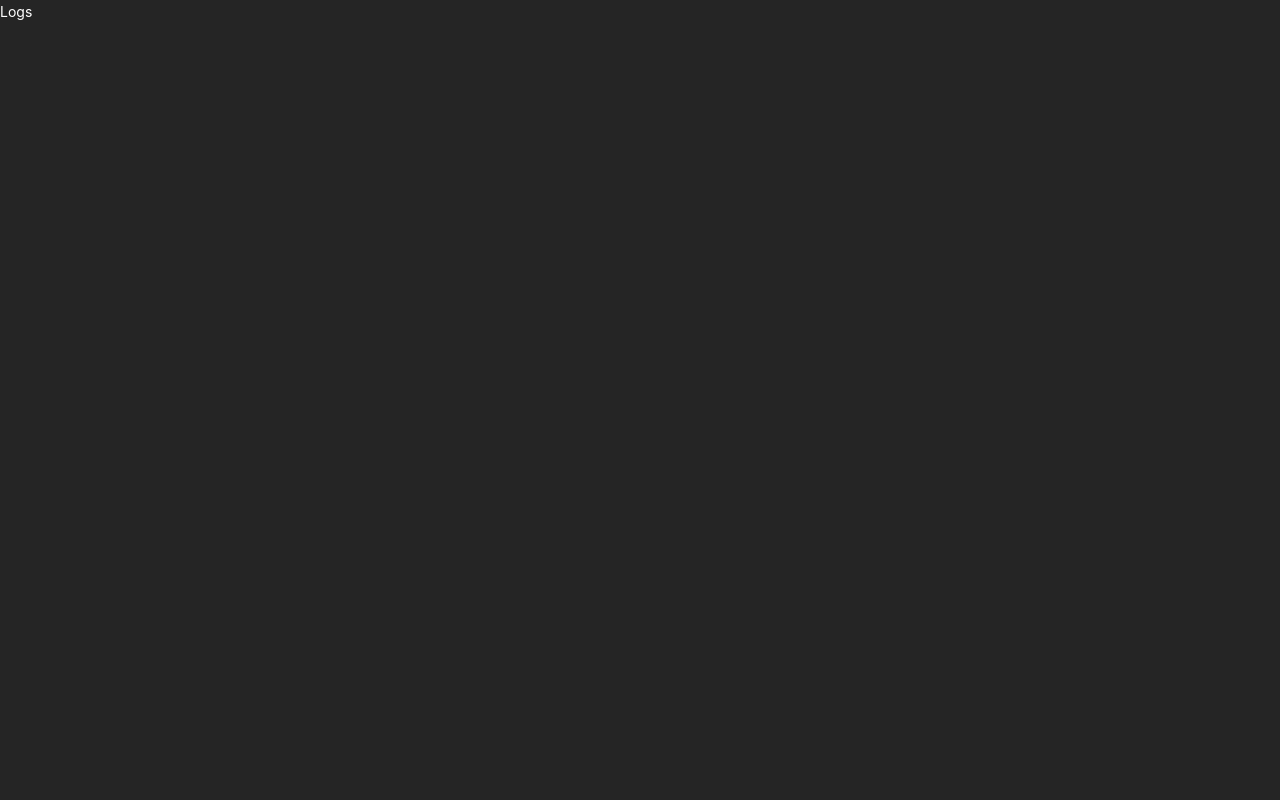
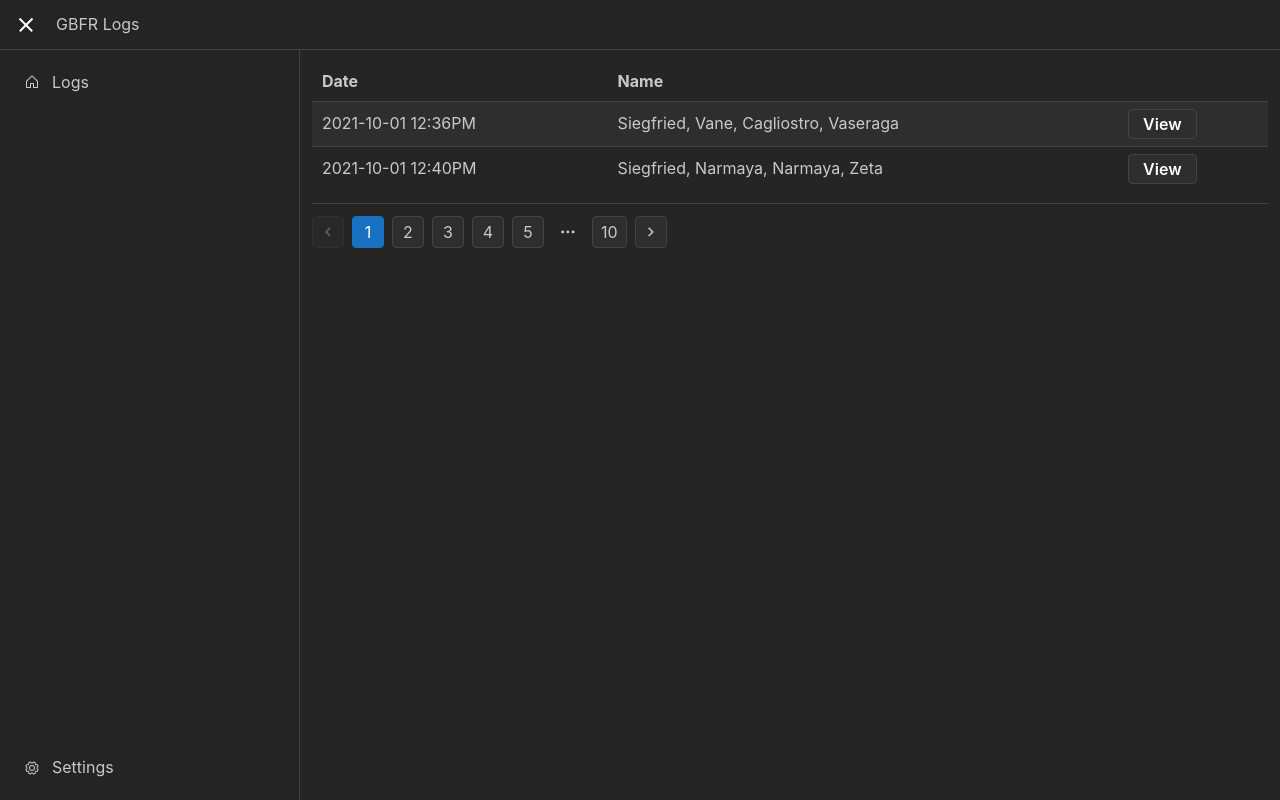
Before and after one commit to false-spring/gbfr-logs, a React (Vite) app: page /logs in a window 1280 px wide. Built offline with nearby package versions, Linux system fonts and the light colour scheme.

Commit message:
wip: Integrate and use Mantine UI library

```diff
--- /dev/null
+++ b/postcss.config.cjs
@@ -0,0 +1,14 @@
+module.exports = {
+  plugins: {
+    "postcss-preset-mantine": {},
+    "postcss-simple-vars": {
+      variables: {
+        "mantine-breakpoint-xs": "36em",
+        "mantine-breakpoint-sm": "48em",
+        "mantine-breakpoint-md": "62em",
+        "mantine-breakpoint-lg": "75em",
+        "mantine-breakpoint-xl": "88em",
+      },
+    },
+  },
+};
--- a/src/App.css
+++ b/src/App.css
@@ -1,11 +1,3 @@
-body {
-  margin: 0;
-}
-
-td {
-  padding: 0;
-}
-
 .app {
   height: 100vh;
   overflow: hidden;
@@ -58,7 +50,7 @@ td {
 }
 
 .titlebar-button:hover {
-  background: #5bbec3;
+  background: var(--mantine-color-blue-light-color);
 }
 
 .footer {
@@ -121,6 +113,7 @@ td {
 }
 
 .table .header-column {
+  font-size: 14px;
   width: 4.5rem;
 }
 
@@ -144,6 +137,8 @@ td {
 .table .player-row,
 .table .skill-row,
 .table .damage-bar {
+  color: white;
+  font-size: 14px;
   height: 27px;
 }
 
--- a/src/App.tsx
+++ b/src/App.tsx
@@ -1,7 +1,7 @@
 import { BrowserRouter, Routes, Route } from "react-router-dom";
 
 import Meter from "./pages/Meter";
-import Logs from "./pages/Logs";
+import Logs, { LogIndexPage, LogViewPage, SettingsPage } from "./pages/Logs";
 
 import "./App.css";
 
@@ -10,7 +10,11 @@ const App = () => {
     <BrowserRouter>
       <Routes>
         <Route path="/" element={<Meter />} />
-        <Route path="/logs" element={<Logs />} />
+        <Route path="/logs" element={<Logs />}>
+          <Route index element={<LogIndexPage />} />
+          <Route path=":id" element={<LogViewPage />} />
+          <Route path="settings" element={<SettingsPage />} />
+        </Route>
       </Routes>
     </BrowserRouter>
   );
--- a/src/components/Titlebar.tsx
+++ b/src/components/Titlebar.tsx
@@ -1,6 +1,7 @@
 import { appWindow } from "@tauri-apps/api/window";
 import { Minus, Camera, ClipboardText } from "@phosphor-icons/react";
 import { exportScreenshotToClipboard } from "../utils";
+import { Tooltip } from "@mantine/core";
 
 export const Titlebar = ({ onExportTextToClipboard }: { onExportTextToClipboard: () => void }) => {
   const onMinimize = () => {
@@ -12,12 +13,16 @@ export const Titlebar = ({ onExportTextToClipboard }: { onExportTextToClipboard:
     <div data-tauri-drag-region className="titlebar transparent-bg font-sm">
       <div data-tauri-drag-region className="titlebar-left"></div>
       <div data-tauri-drag-region className="titlebar-right">
+        <Tooltip label="Copy text to clipboard" color="dark">
           <div className="titlebar-button" id="titlebar-text-export" onClick={onExportTextToClipboard}>
             <ClipboardText size={16} />
           </div>
+        </Tooltip>
+        <Tooltip label="Copy screenshot to clipboard" color="dark">
           <div className="titlebar-button" id="titlebar-snapshot" onClick={exportScreenshotToClipboard}>
             <Camera size={16} />
           </div>
+        </Tooltip>
         <div className="titlebar-button" id="titlebar-minimize" onClick={onMinimize}>
           <Minus size={16} />
         </div>
--- a/src/main.tsx
+++ b/src/main.tsx
@@ -2,11 +2,27 @@ import React from "react";
 import ReactDOM from "react-dom/client";
 import App from "./App";
 
+import "@mantine/core/styles.css";
 import "@fontsource-variable/noto-sans";
 import "./styles.css";
 
+import { createTheme, MantineProvider } from "@mantine/core";
+
+const theme = createTheme({
+  fontFamily: '"Noto Sans Variable", Inter, Avenir, Helvetica, Arial, sans-serif',
+  fontSizes: {
+    xs: "10",
+    sm: "12",
+    md: "14",
+    lg: "16",
+    xl: "18",
+  },
+});
+
 ReactDOM.createRoot(document.getElementById("root") as HTMLElement).render(
   <React.StrictMode>
-    <App />
+    <MantineProvider theme={theme} defaultColorScheme="dark">
+      <App />
+    </MantineProvider>
   </React.StrictMode>
 );
--- a/src/pages/Logs.tsx
+++ b/src/pages/Logs.tsx
@@ -1,7 +1,138 @@
 import "./Logs.css";
 
-const Logs = () => {
-  return <div className="log-window">Logs</div>;
+import {
+  AppShell,
+  Box,
+  Burger,
+  Button,
+  Divider,
+  Group,
+  NavLink,
+  Table,
+  Text,
+  Pagination,
+  Fieldset,
+  Slider,
+  Select,
+  Stack,
+} from "@mantine/core";
+import { useDisclosure } from "@mantine/hooks";
+import { Gear, House } from "@phosphor-icons/react";
+import { Link, Outlet, useParams } from "react-router-dom";
+
+const LogViewPage = () => {
+  const { id } = useParams();
+
+  return (
+    <Box>
+      <Text>
+        <Link to="/logs">Back</Link>
+      </Text>
+      <Divider my="sm" />
+      <Text>Log View ({id})</Text>
+    </Box>
+  );
 };
 
-export default Logs;
+const LogIndexPage = () => {
+  const data = [
+    { id: 1, date: "2021-10-01 12:36PM", name: "Siegfried, Vane, Cagliostro, Vaseraga" },
+    { id: 2, date: "2021-10-01 12:40PM", name: "Siegfried, Narmaya, Narmaya, Zeta" },
+  ];
+
+  const rows = data.map((row) => (
+    <Table.Tr key={row.id}>
+      <Table.Td>{row.date}</Table.Td>
+      <Table.Td>{row.name}</Table.Td>
+      <Table.Td>
+        <Button size="xs" variant="default" component={Link} to={`/logs/${row.id}`}>
+          View
+        </Button>
+      </Table.Td>
+    </Table.Tr>
+  ));
+
+  return (
+    <Box>
+      <Table striped highlightOnHover>
+        <Table.Thead>
+          <Table.Tr>
+            <Table.Th>Date</Table.Th>
+            <Table.Th>Name</Table.Th>
+            <Table.Th></Table.Th>
+          </Table.Tr>
+        </Table.Thead>
+        <Table.Tbody>{rows}</Table.Tbody>
+      </Table>
+      <Divider my="sm" />
+      <Pagination total={10} />
+    </Box>
+  );
+};
+
+const SettingsPage = () => {
+  return (
+    <Box>
+      <Fieldset legend="Meter Settings">
+        <Stack>
+          <Text size="sm">Nothing here yet.</Text>
+        </Stack>
+      </Fieldset>
+    </Box>
+  );
+
+  return (
+    <Box>
+      <Fieldset legend="Meter Settings">
+        <Stack>
+          <Text size="sm">Background Opacity</Text>
+          <Slider defaultValue={0} label={(value) => `${value}%`} />
+          <Text size="sm">Copy-to-clipboard Text Format</Text>
+          <Select data={["Normal", "Compact"]} defaultValue="Normal" allowDeselect={false} />
+        </Stack>
+      </Fieldset>
+    </Box>
+  );
+};
+
+const Layout = () => {
+  const [mobileOpened, { toggle: toggleMobile }] = useDisclosure();
+  const [desktopOpened, { toggle: toggleDesktop }] = useDisclosure(true);
+
+  return (
+    <div className="log-window">
+      <AppShell
+        header={{ height: 50 }}
+        navbar={{
+          width: 300,
+          breakpoint: "sm",
+          collapsed: { mobile: !mobileOpened, desktop: !desktopOpened },
+        }}
+        padding="sm"
+      >
+        <AppShell.Header>
+          <Group h="100%" px="sm">
+            <Burger opened={mobileOpened} onClick={toggleMobile} hiddenFrom="sm" size="sm" />
+            <Burger opened={desktopOpened} onClick={toggleDesktop} visibleFrom="sm" size="sm" />
+            <Text>GBFR Logs</Text>
+          </Group>
+        </AppShell.Header>
+        <AppShell.Navbar p="sm">
+          <AppShell.Section grow>
+            <NavLink label="Logs" leftSection={<House size="1rem" />} component={Link} to="/logs" />
+          </AppShell.Section>
+          <AppShell.Section>
+            <NavLink label="Settings" leftSection={<Gear size="1rem" />} component={Link} to="/logs/settings" />
+          </AppShell.Section>
+        </AppShell.Navbar>
+        <AppShell.Main>
+          <Outlet />
+        </AppShell.Main>
+      </AppShell>
+    </div>
+  );
+};
+
+export { LogIndexPage, LogViewPage, SettingsPage };
+
+export default Layout;
--- a/src/pages/Meter.tsx
+++ b/src/pages/Meter.tsx
@@ -92,6 +92,7 @@ const Meter = () => {
             borderRadius: "10px",
             backgroundColor: "#252525",
             color: "#fff",
+            fontSize: "14px",
           },
         }}
       />
--- a/src/styles.css
+++ b/src/styles.css
@@ -1,9 +1,4 @@
 :root {
-  font-family: "Noto Sans Variable", Inter, Avenir, Helvetica, Arial, sans-serif;
-  font-size: 14px;
-  line-height: 24px;
-  font-weight: 400;
-
   color: #fff;
   background: rgba(0, 0, 0, 0) !important;
 
@@ -14,32 +9,41 @@
   -webkit-text-size-adjust: 100%;
 }
 
+body {
+  margin: 0;
+  background-color: transparent;
+}
+
+td {
+  padding: 0;
+}
+
 *::-webkit-scrollbar {
   height: 10px;
   width: 10px;
 }
 *::-webkit-scrollbar-track {
   border-radius: 0px;
-  background-color: #787878;
+  background-color: #252525;
 }
 
 *::-webkit-scrollbar-track:hover {
-  background-color: #787878;
+  background-color: #252525;
 }
 
 *::-webkit-scrollbar-track:active {
-  background-color: #787878;
+  background-color: #252525;
 }
 
 *::-webkit-scrollbar-thumb {
   border-radius: 6px;
-  background-color: #252525;
+  background-color: #787878;
 }
 
 *::-webkit-scrollbar-thumb:hover {
-  background-color: #252525;
+  background-color: #787878;
 }
 
 *::-webkit-scrollbar-thumb:active {
-  background-color: #252525;
+  background-color: #787878;
 }
--- a/src/utils.tsx
+++ b/src/utils.tsx
@@ -72,7 +72,7 @@ export const exportScreenshotToClipboard = () => {
   const app = document.querySelector(".app") as HTMLElement;
 
   html2canvas(app, {
-    backgroundColor: "transparent",
+    backgroundColor: "#252525",
   }).then((canvas) => {
     canvas.toBlob((blob) => {
       if (blob) {
```
Also changed, not shown: package.json (+8 -1 lines), src-tauri/tauri.conf.json (+7 -8 lines), 1 other file (tests, documents, lock files or other folders). Lines whose indentation alone changed are shown as unchanged.
